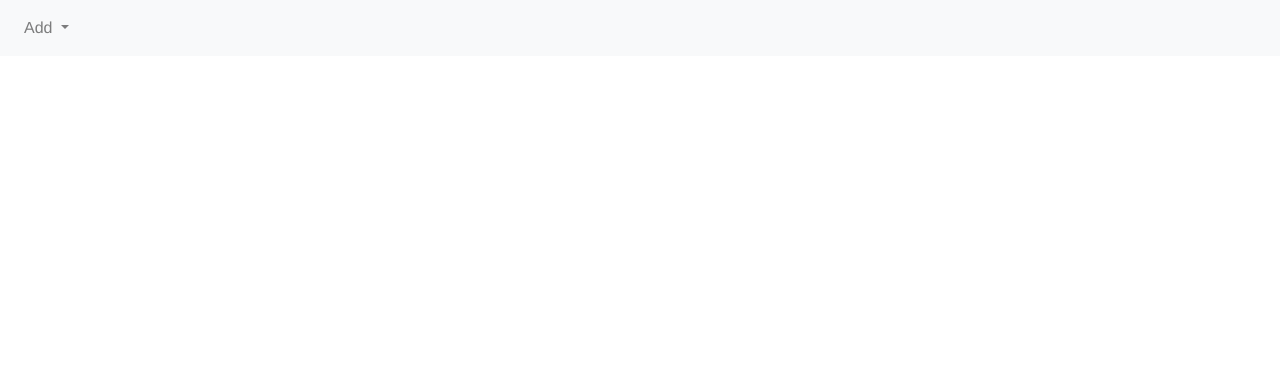
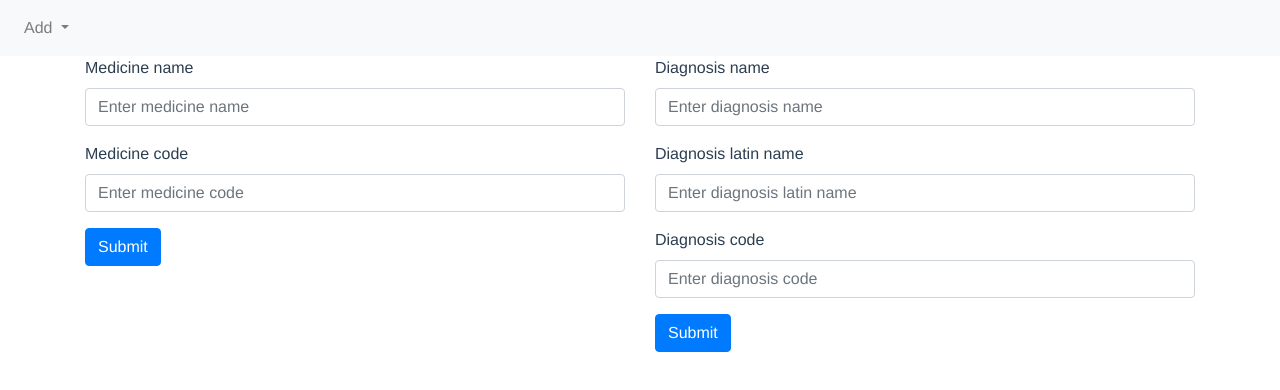
Before and after one commit to pineberry/Tim43-ISA-PSW, a Vue app in the folder iscc_client/: page /codebook in a window 1280 px wide. Shown: the top 390 px of the page. Built offline with nearby package versions, Linux system fonts and the light colour scheme.

Commit message:
Modifikacija fronta za dodavanje novih lijekova i dijagnoza u sifarnik

```diff
--- a/iscc_client/src/App.vue
+++ b/iscc_client/src/App.vue
@@ -11,6 +11,7 @@
             <div class="dropdown-menu" aria-labelledby="navbarDropdownMenuLink">
               <router-link class="nav-item nav-link" to="/addClinic">Clinic</router-link>
               <router-link class="nav-link nav-item" to="/addClinicAdmin">Clinic Admin</router-link>
+              <router-link class="nav-link nav-item" to="/codebook">Codebook</router-link>
             </div>
           </div>
         </div>
--- a/iscc_client/src/router/index.ts
+++ b/iscc_client/src/router/index.ts
@@ -6,6 +6,7 @@ import Register from "../components/Register.vue";
 import Login from "../components/Login.vue";
 import AddClinicAdmin from "../views/AddClinicAdmin.vue";
 import RegistrationRequest from "../views/RegistrationRequest.vue";
+import Codebook from "../views/Codebook.vue";
 
 Vue.use(VueRouter);
 
@@ -48,6 +49,11 @@ const routes = [
     path: "/registrationRequest/:id",
     name: "registrationRequest",
     component: RegistrationRequest
+  },
+  {
+    path: "/codebook",
+    name: "codebook",
+    component: Codebook
   }
 ];
 
--- a/iscc_client/src/views/Codebook.vue
+++ b/iscc_client/src/views/Codebook.vue
@@ -1,14 +1,33 @@
 <template>
-    <div class="container row">
+    <div class="container">
+        <div class="row">
             <form class="col-6" v-on:submit.prevent="medicineSubmit" accept-charset="UTF-8">
                 <div class="form-group">
                     <label for="inputMedicineName">Medicine name</label>
-                <input type="text" id="inputMedicineName" class="form-control">
+                    <input type="text" id="inputMedicineName" class="form-control" placeholder="Enter medicine name" v-model="medicineName">
                 </div>
+                <div class="form-group">
+                    <label for="inputMedicineCode">Medicine code</label>
+                    <input type="text" id="inputMedicineCode" class="form-control" placeholder="Enter medicine code" v-model="medicineCode">
+                </div>
+                <button type="submit" class="btn btn-primary">Submit</button>
             </form>
             <form class="col-6" v-on:submit.prevent="diagnosisSubmit" accept-charset="UTF-8">
-
+                <div class="form-group">
+                    <label for="inputDiagnosisName">Diagnosis name</label>
+                    <input type="text" id="inputDiagnosisName" class="form-control" placeholder="Enter diagnosis name" v-model="diagnosisName">
+                </div>
+                <div class="form-group">
+                    <label for="inputDiagnosisLName">Diagnosis latin name</label>
+                    <input type="text" id="inputDiagnosisLName" class="form-control" placeholder="Enter diagnosis latin name" v-model="diagnosisLName">
+                </div>
+                <div class="form-group">
+                    <label for="inputDiagnosisCode">Diagnosis code</label>
+                    <input type="text" id="inputDiagnosisCode" class="form-control" placeholder="Enter diagnosis code" v-model="diagnosisCode">
+                </div>
+                <button type="submit" class="btn btn-primary">Submit</button>
             </form>
+        </div>
     </div>
 </template>
 
@@ -25,7 +44,35 @@
             }
         },
         methods : {
+            medicineSubmit : function () {
+                var medicine = {
+                    "name" : this.medicineName,
+                    "code" : this.medicineCode
+                }
 
+                this.axios.post("http://localhost:8080/codebook/medicine", medicine)
+                    .then(response => {
+                        alert(response.data.name + ' lijek uspjesno dodat u sifarnik')
+                    })
+                    .catch(error => {
+                        alert(error.response.data)
+                    })
+            },
+            diagnosisSubmit : function () {
+                var diagnosis = {
+                    "name" : this.diagnosisName,
+                    "latinName" : this.diagnosisLName,
+                    "code" : this.diagnosisCode
+                }
+
+                this.axios.post("http://localhost:8080/codebook/diagnosis", diagnosis)
+                    .then(response => {
+                        alert(response.data.name + ' dijagnoza uspjesno dodata u sifarnik')
+                    })
+                    .catch(error => {
+                        alert(error.response.data)
+                    })
+            }
         }
     }
 </script>
```
Lines whose indentation alone changed are shown as unchanged.
